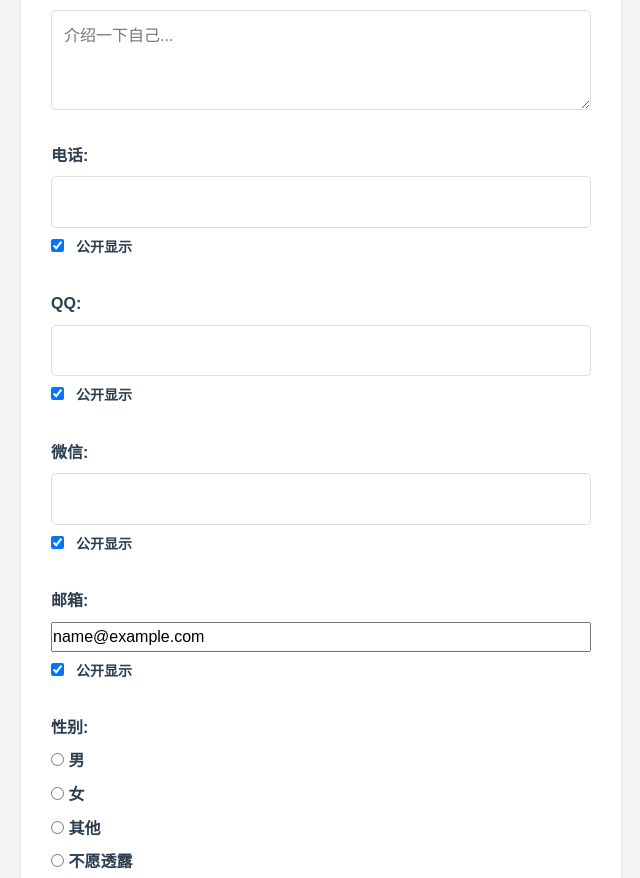
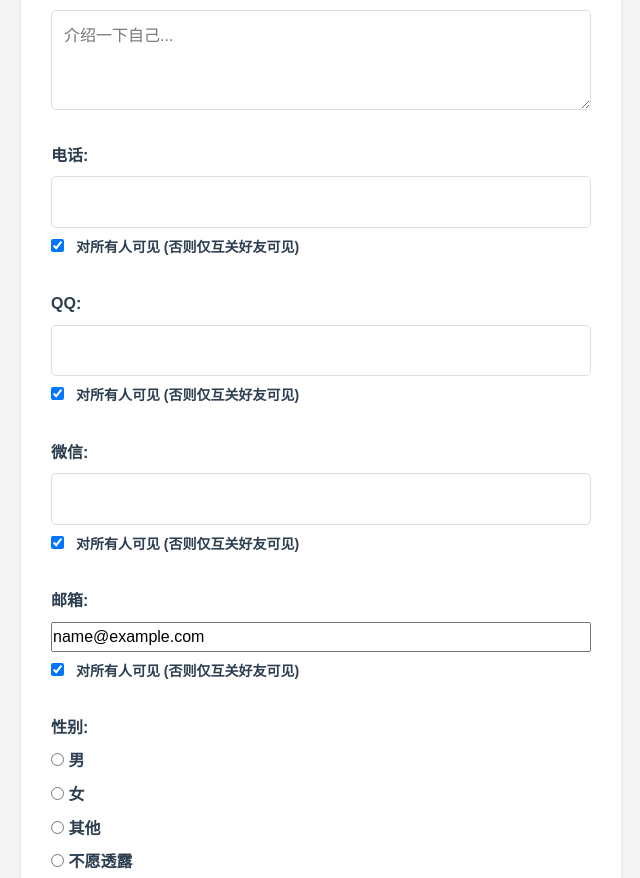
Before and after one commit to yenneroul/SYSU-SE-Project, a Flask app: page /user/edit_profile in a window 1280 px wide. Shown: the part 258-1136 px from the top of the page, without its empty margins (319-959 px from the left). Run offline with Flask 3, Linux system fonts and the light colour scheme; the visitor is signed in with stand-in values (Sample User, id 1); data comes from the database, SQL or seed files in the repository.

Commit message:
完善联系方式显示逻辑，区分公开和互关可见

```diff
--- a/templates/edit_profile.html
+++ b/templates/edit_profile.html
@@ -29,7 +29,7 @@
                     <input type="text" id="phone" name="phone" value="{{ current_user.phone or '' }}">
                     <label class="show-option">
                         <input type="checkbox" name="show_phone" {% if current_user.show_phone %}checked{% endif %}>
-                        <span>公开显示</span>
+                        <span>对所有人可见 (否则仅互关好友可见)</span>
                     </label>
                 </div>
             </div>
@@ -40,7 +40,7 @@
                     <input type="text" id="qq" name="qq" value="{{ current_user.qq or '' }}">
                     <label class="show-option">
                         <input type="checkbox" name="show_qq" {% if current_user.show_qq %}checked{% endif %}>
-                        <span>公开显示</span>
+                        <span>对所有人可见 (否则仅互关好友可见)</span>
                     </label>
                 </div>
             </div>
@@ -51,7 +51,7 @@
                     <input type="text" id="wechat" name="wechat" value="{{ current_user.wechat or '' }}">
                     <label class="show-option">
                         <input type="checkbox" name="show_wechat" {% if current_user.show_wechat %}checked{% endif %}>
-                        <span>公开显示</span>
+                        <span>对所有人可见 (否则仅互关好友可见)</span>
                     </label>
                 </div>
             </div>
@@ -62,7 +62,7 @@
                     <input type="email" id="email" name="email" value="{{ current_user.email or '' }}">
                     <label class="show-option">
                         <input type="checkbox" name="show_email" {% if current_user.show_email %}checked{% endif %}>
-                        <span>公开显示</span>
+                        <span>对所有人可见 (否则仅互关好友可见)</span>
                     </label>
                 </div>
             </div>
```
Also changed, not shown: templates/profile.html (+11 -9 lines).
